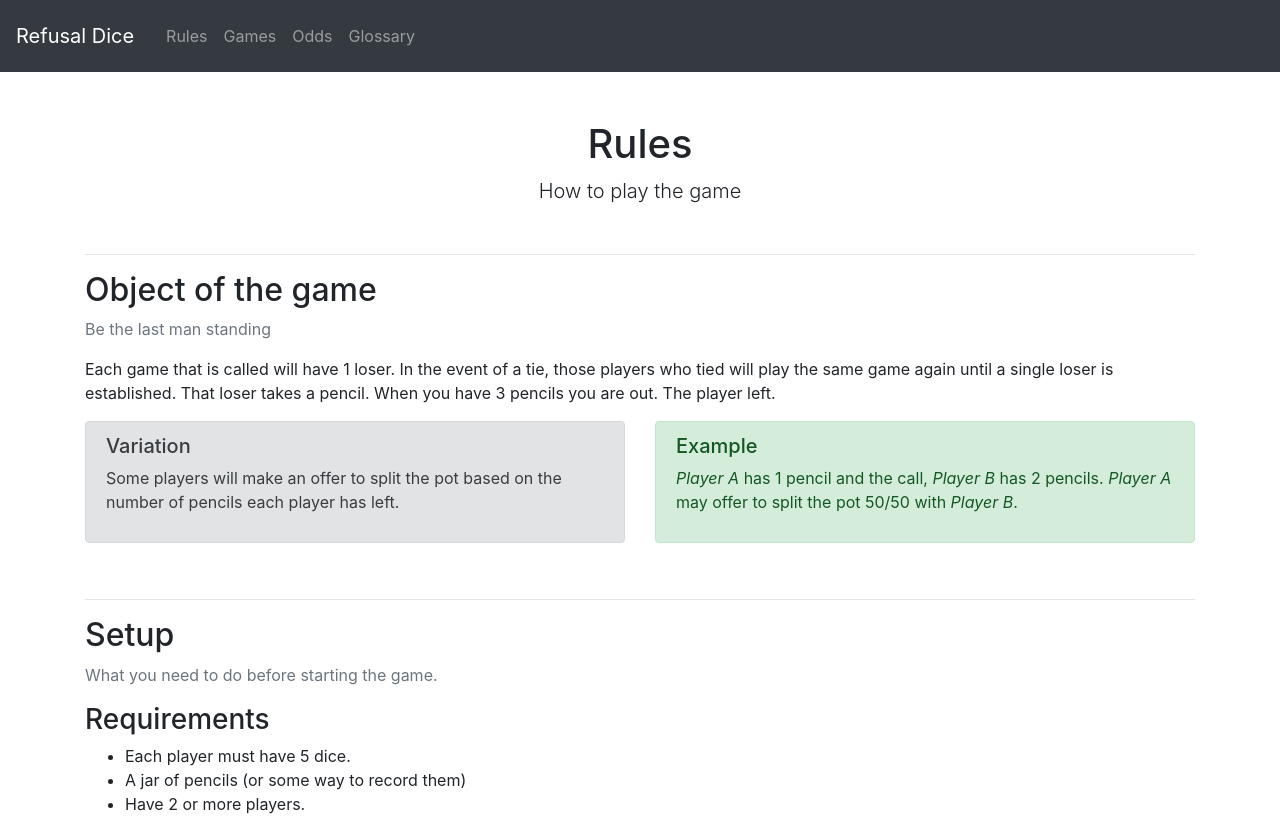
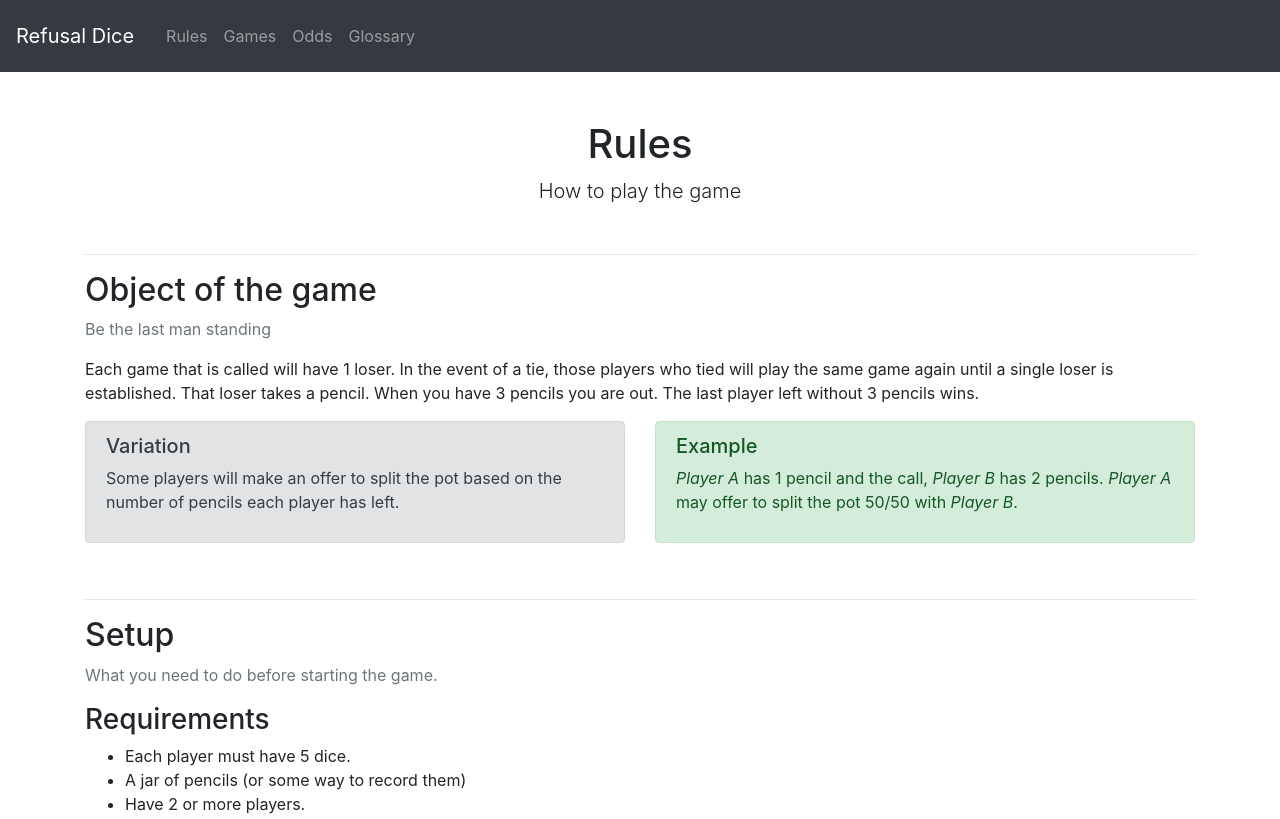
Before and after one commit to JesseBilsten/refusal-dice, a Gatsby site: page /rules in a window 1280 px wide. Shown: the top 819 px of the page. Built offline with nearby package versions, Linux system fonts and the light colour scheme; Gatsby itself is replaced by a stand-in of ours.

Commit message:
Copy update

```diff
--- a/src/pages/rules.js
+++ b/src/pages/rules.js
@@ -16,7 +16,7 @@ export default () => (
         Each game that is called will have 1 loser. In the event of a tie, those
         players who tied will play the same game again until a single loser is
         established. That loser takes a pencil. When you have 3 pencils you are
-        out. The player left.
+        out. The last player left without 3 pencils wins.
       </p>
       <div className="row">
         <div className="col-6">
```
